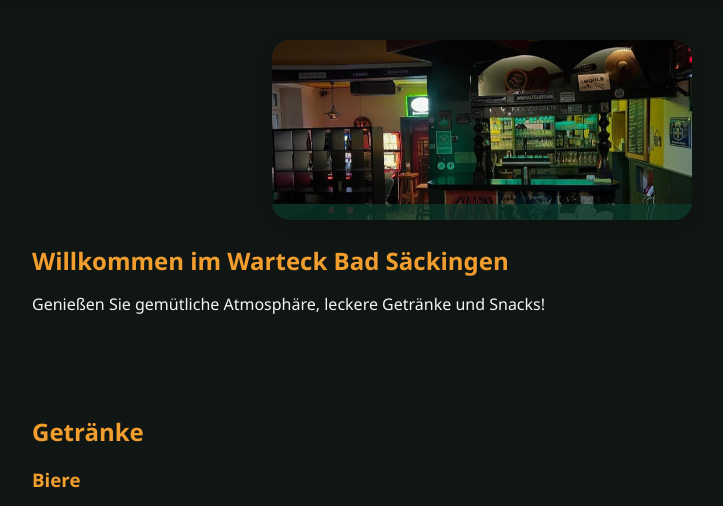
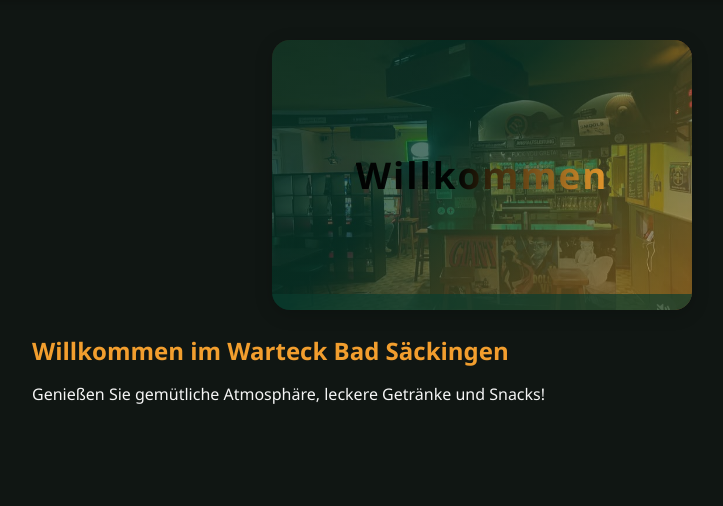
Before and after one commit to AltinALD/warteck, a PHP site: page / in a window 1280 px wide; the page is wider, and only the part inside the window is pictured. Shown: the part 70-576 px from the top of that part, without its empty margins (158-881 px from the left). Run offline with PHP 8.4, Linux system fonts and the light colour scheme.

Commit message:
Your descriptive commit message here

```diff
--- a/index.html
+++ b/index.html
@@ -30,6 +30,8 @@
     <section id="startseite" class="section">
       <div class="carousel">
         <img id="carouselImg" src="images/p1.jpg" alt="Warteck Impression" />
+        <div class="carousel-overlay"></div>
+        <div class="carousel-welcome">Willkommen</div>
         <div class="carousel-caption" id="carouselCaption"></div>
       </div>
       <h1>Willkommen im Warteck Bad Säckingen</h1>
--- a/style.css
+++ b/style.css
@@ -267,12 +267,55 @@
   box-shadow: 0 4px 18px rgba(0,0,0,0.18);
   background: #222;
   position: relative;
+  height: 270px;
+  min-height: 180px;
+  display: flex;
+  align-items: flex-end;
+  justify-content: center;
 }
 .carousel img {
   width: 100%;
   display: block;
-  height: 180px;
+  height: 100%;
+  min-height: 180px;
+  max-height: 270px;
   object-fit: cover;
+  position: absolute;
+  left: 0;
+  top: 0;
+  z-index: 1;
+}
+.carousel-overlay {
+  position: absolute;
+  left: 0;
+  top: 0;
+  width: 100%;
+  height: 100%;
+  background: linear-gradient(135deg, rgba(10,61,46,0.7) 40%, rgba(242,158,46,0.5) 100%);
+  z-index: 2;
+  transition: background 0.5s;
+}
+.carousel-welcome {
+  position: absolute;
+  left: 50%;
+  top: 50%;
+  transform: translate(-50%, -50%);
+  z-index: 3;
+  font-size: 2.3rem;
+  font-weight: bold;
+  letter-spacing: 2px;
+  background: linear-gradient(90deg, #000 40%, #F29E2E 100%);
+  -webkit-background-clip: text;
+  -webkit-text-fill-color: transparent;
+  background-clip: text;
+  text-fill-color: transparent;
+  text-align: center;
+  opacity: 0.93;
+  animation: fadeIn 1.2s ease;
+}
+@keyframes fadeIn {
+  from { opacity: 0; transform: translate(-50%, -60%); }
+  to { opacity: 0.93; transform: translate(-50%, -50%); }
 }
 .carousel-caption {
   position: absolute;
@@ -288,9 +331,18 @@
   letter-spacing: 1px;
   border-bottom-left-radius: 18px;
   border-bottom-right-radius: 18px;
+  z-index: 4;
 }
 @media (max-width: 600px) {
+  .carousel {
+    height: 180px;
+    min-height: 120px;
+  }
   .carousel img {
-    height: 140px;
+    min-height: 120px;
+    max-height: 180px;
+  }
+  .carousel-welcome {
+    font-size: 1.3rem;
   }
 }
```
